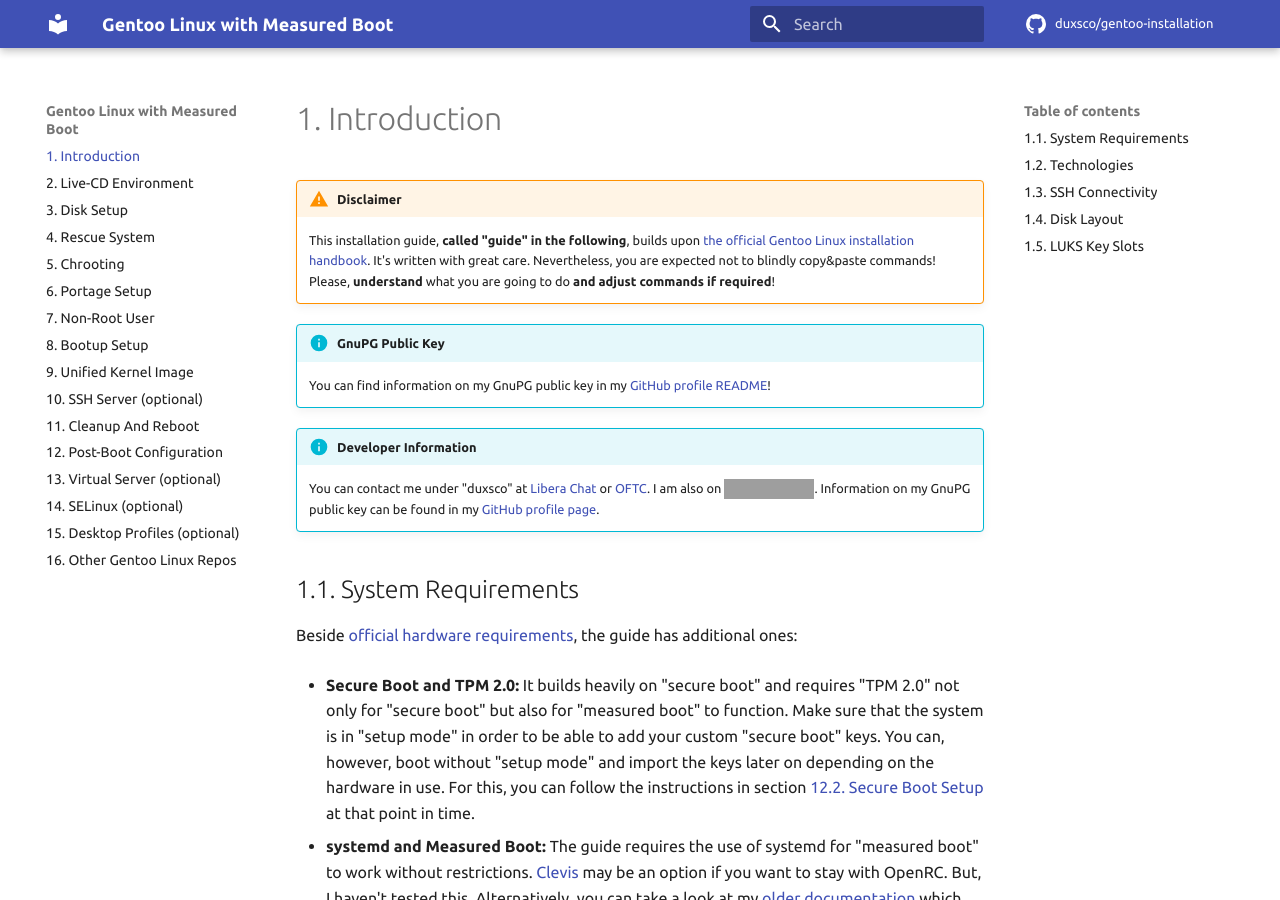
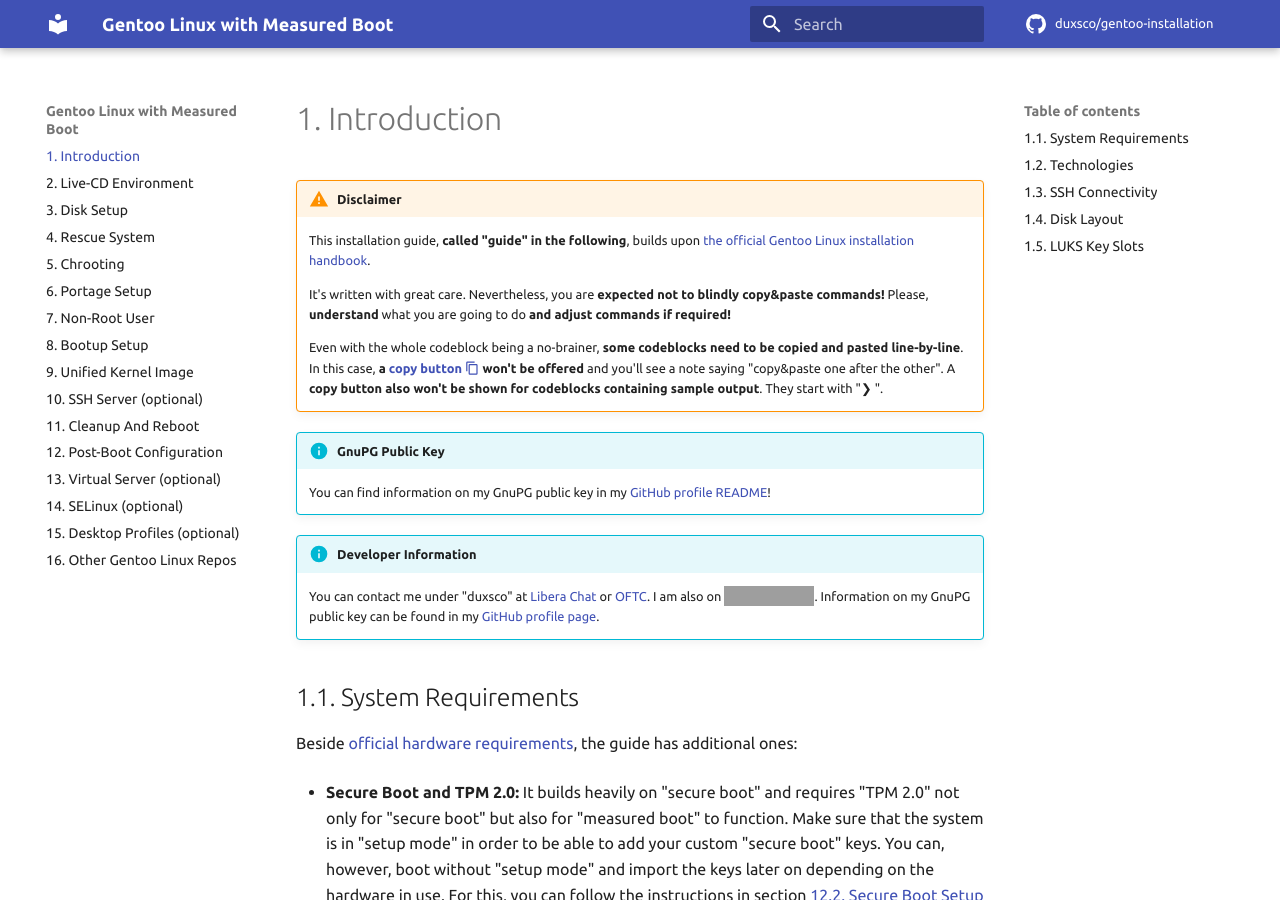
Before and after one commit to duxsco/gentoo-installation, an MkDocs documentation site: the page built from docs/index.md, in a window 1280 px wide and 900 px high. Built offline with MkDocs 1.6.1 and Material for MkDocs 9.7.7, drawn with Linux system fonts in a browser that asks for light colours; comment, search, counter and statistics services are not loaded; grey boxes are pictures that could not be loaded.

Commit message:
Update disclaimer

```diff
--- a/docs/index.md
+++ b/docs/index.md
@@ -1,5 +1,9 @@
 !!! warning "Disclaimer"
-    This installation guide, **called "guide" in the following**, builds upon [the official Gentoo Linux installation handbook](https://wiki.gentoo.org/wiki/Handbook:AMD64/Full/Installation). It's written with great care. Nevertheless, you are expected not to blindly copy&paste commands! Please, **understand** what you are going to do **and adjust commands if required**!
+    This installation guide, **called "guide" in the following**, builds upon [the official Gentoo Linux installation handbook](https://wiki.gentoo.org/wiki/Handbook:AMD64/Full/Installation).
+
+    It's written with great care. Nevertheless, you are **expected not to blindly copy&paste commands!** Please, **understand** what you are going to do **and adjust commands if required!**
+
+    Even with the whole codeblock being a no-brainer, **some codeblocks need to be copied and pasted line-by-line**. In this case, **a [copy button :material-content-copy:](https://squidfunk.github.io/mkdocs-material/reference/code-blocks/#code-copy-button) won't be offered** and you'll see a note saying "copy&paste one after the other". A **copy button also won't be shown for codeblocks containing sample output**. They start with "❯ ".
 
 !!! info "GnuPG Public Key"
     You can find information on my GnuPG public key in my [GitHub profile README](https://github.com/duxsco/)!
```
